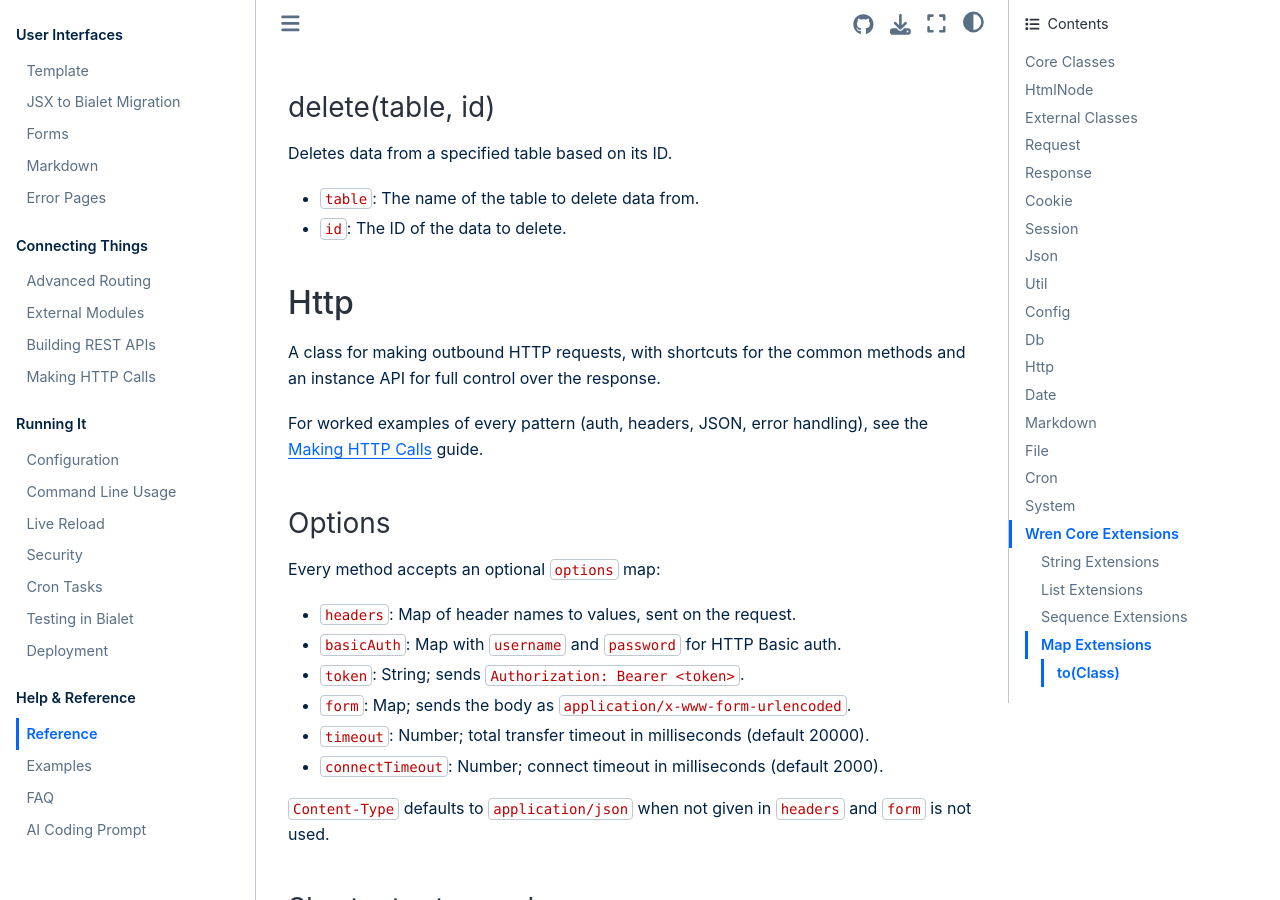
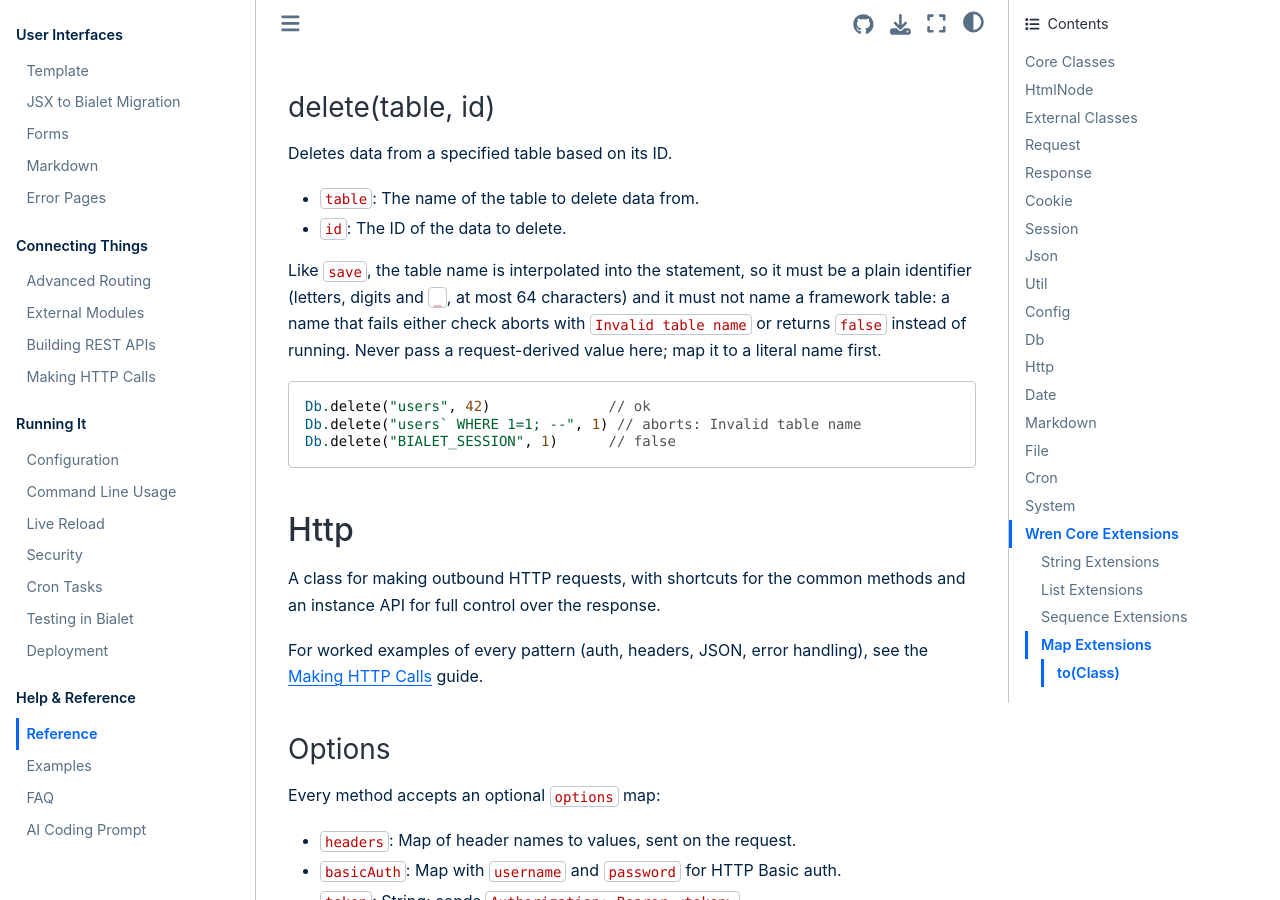
Before and after one commit to bialet/bialet, a Sphinx documentation site: the page built from docs/reference.md, in a window 1280 px wide and 900 px high, scrolled down 18074 px. Built offline with Sphinx 7.4.7 and the Sphinx Book theme 1.1.4, drawn with Linux system fonts in a browser that asks for light colours; the version number could not be read and is left out.

Commit message:
fix(db): validate the table name Db.delete interpolates
Db.delete built "DELETE FROM `%(table)` WHERE id = ?" from its first
argument and handed the text to Query.fromString, the raw path that never
consults Query.identifier_ and never applies the BIALET_ guard. An
application forwarding a request-derived record type to Db.delete therefore
let an unauthenticated client close the identifier, append its own WHERE and
delete arbitrary rows -- including the framework's BIALET_* tables that
Db.save/Query.save refuse to write.

Route the table through Query.identifier_ and refuse BIALET_* names, the
same contract Query.save already enforces, and cover it with a regression
test.

````diff
--- a/docs/reference.md
+++ b/docs/reference.md
@@ -659,6 +659,18 @@
 
 - `table`: The name of the table to delete data from.
 - `id`: The ID of the data to delete.
+
+Like `save`, the table name is interpolated into the statement, so it must be a
+plain identifier (letters, digits and `_`, at most 64 characters) and it must
+not name a framework table: a name that fails either check aborts with
+`Invalid table name` or returns `false` instead of running. Never pass a
+request-derived value here; map it to a literal name first.
+
+```wren
+Db.delete("users", 42)              // ok
+Db.delete("users` WHERE 1=1; --", 1) // aborts: Invalid table name
+Db.delete("BIALET_SESSION", 1)      // false
+```
 
 ## Http
 
--- a/src/bialet.wren.inc
+++ b/src/bialet.wren.inc
@@ -910,7 +910,11 @@
 "    Db.clean\n"
 "  }\n"
 "  static save(table, values) { Query.new(table).save(values) }\n"
-"  static delete(table, id) { Query.fromString(\"DELETE FROM `%(table)` WHERE id = ?\", [id]) }\n"
+"  static delete(table, id) {\n"
+"    var name = Query.identifier_(table, \"table name\")\n"
+"    if (name.upper.startsWith(\"BIALET_\")) return false\n"
+"    return Query.fromString(\"DELETE FROM `%(name)` WHERE id = ?\", [id])\n"
+"  }\n"
 "}\n"
 "class Http {\n"
 "  construct new() {\n"
````
Also changed, not shown: 3 other files.
